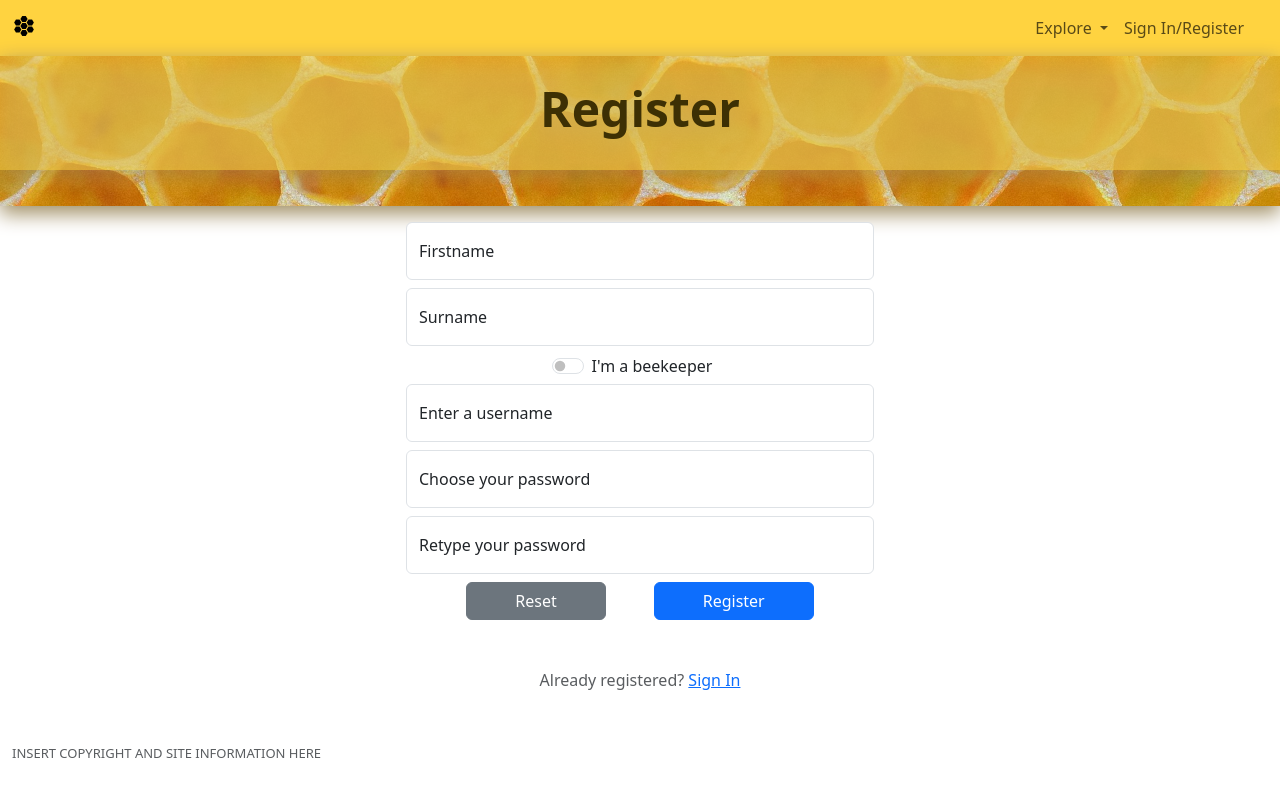
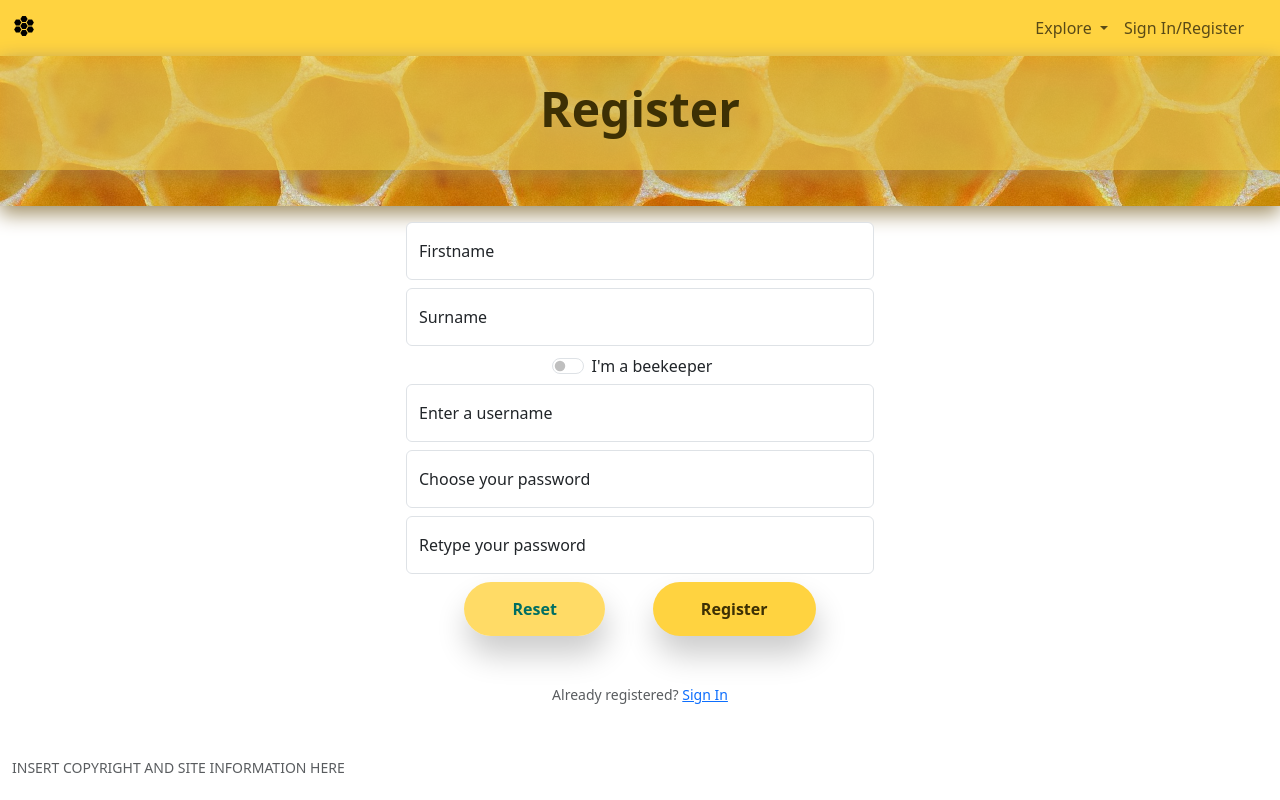
Before and after one commit to mikiburgess/MP3-Honey-Bee, a Flask app: page /register in a window 1280 px wide. Run offline with Flask 3, Linux system fonts and the light colour scheme; some libraries are stand-ins or nearby versions.

Commit message:
STYLE: Update button styling

```diff
--- a/static/css/style.css
+++ b/static/css/style.css
@@ -7,11 +7,18 @@
 /* COLOR PALETTE ------------------------------------------- */
 :root {
     --honey: #ffd340; /* #EBC000 */
-    --primary: #A18F65;
+    --lighthoney: rgb(255, 211, 64, 0.8);
+    --dark: #4A3100;
+    --green: #006E62;
+    --grey: #DFE0DF;
     --shadow: #A18F65;
+    --site-font: #3D3004;
+
+    --primary: #a18f65;
+
     --secondary: #DFE0DF;
-    --pale: #FFF9EC;
-    --site-font: #3D3004;
+    --pale: #fff9ec;
+
 }
 
 
@@ -72,6 +79,94 @@ h1, h2, h3, p {
     color: var(--site-font);
 }
 
+p, btn {
+    font-size: 14px;
+}
+
+/* .site-button-honey {
+    color: var(--site-font);
+    padding: 15px 25px;
+    border-radius: 100px;
+    background-color: var(--honey);
+    box-shadow: 2px 19px 31px rgba(0, 0, 0, 0.2);
+    font-weight: bold;
+    font-size: 16px;
+    border: 0;
+} */
+
+
+.site-button-small {
+    color: var(--site-font);
+    padding: 8px 16px;
+    background-color: var(--lighthoney);
+    box-shadow: 2px 3px 6px rgba(0, 0, 0, 0.1);
+    font-weight: bold;
+    /* font-size:medium; */
+    border: 0;
+}
+
+.btn {
+    background-color: var(--honey);
+    cursor: pointer;
+}
+.btn:hover {
+    background-color: var(--grey);
+}
+.site-button-small:hover {
+    background-color: var(--pale);
+}
+
+/* Button style adapted from https://getcssscan.com/css-buttons-examples ('button 90') */
+.site-button-primary {
+    color: var(--site-font);
+    padding: 15px 25px;
+    border-radius: 100px;
+    background-color: var(--honey);
+    box-shadow: 2px 19px 31px rgba(0, 0, 0, 0.2);
+    font-weight: bold;
+    /* font-size: 16px; */
+    border: 0;
+}
+
+.site-button-secondary {
+    color: var(--green);
+    padding: 15px 25px;
+    border-radius: 100px;
+    background-color: var(--lighthoney);
+    box-shadow: 2px 19px 31px rgba(0, 0, 0, 0.2);
+    font-weight: bold;
+    /* font-size: 16px; */
+    border: 0;
+}
+
+/* CSS */
+.button-88 {
+  display: flex;
+  align-items: center;
+  font-family: inherit;
+  font-weight: 500;
+  font-size: 16px;
+  padding: 0.7em 1.4em 0.7em 1.1em;
+  color: var(--site-font);
+  background: #ad5389;
+  background: linear-gradient(0deg, rgba(20,167,62,1) 0%, rgba(102,247,113,1) 100%);
+  border: none;
+  box-shadow: 0 0.7em 1.5em -0.5em #14a73e98;
+  letter-spacing: 0.05em;
+  border-radius: 20em;
+  cursor: pointer;
+  user-select: none;
+  -webkit-user-select: none;
+  touch-action: manipulation;
+}
+
+.button-88:hover {
+  box-shadow: 0 0.5em 1.5em -0.5em #14a73e98;
+}
+
+.button-88:active {
+  box-shadow: 0 0.3em 1em -0.5em #14a73e98;
+}
 
 /* PAGE HEADER  --------------------------------------------- */
 
--- a/templates/hive_management.html
+++ b/templates/hive_management.html
@@ -59,8 +59,8 @@
     <!-- ** OPTION BUTTONS ** -->
     <div class="container">
         <div class="d-grid gap-2 d-sm-flex justify-content-sm-center">
-            <a class="btn btn-secondary btn-sm px-4 gap-3 disabled" href="{{ url_for('placeholder') }}" role="button">Edit Hive</a>
-            <a class="btn btn-primary btn-sm px-4 gap-3" href="{{ url_for('add_hive') }}" role="button">Add New Hive</a>
+            <a class="btn site-button-secondary btn-sm px-4 gap-3" href="{{ url_for('placeholder') }}" role="button">Edit Hive</a>
+            <a class="btn site-button-primary btn-sm px-4 gap-3" href="{{ url_for('add_hive') }}" role="button">Add New Hive</a>
             <!--
             <a class="btn btn-secondary btn-sm px-4 gap-3 disabled" href="{{ url_for('placeholder') }}" role="button">View Inspection Report</a>
             <a class="btn btn-secondary btn-sm px-4 gap-3 disabled" href="{{ url_for('placeholder') }}" role="button">Record Inspection</a>
--- a/templates/hm_add_apiary.html
+++ b/templates/hm_add_apiary.html
@@ -40,8 +40,8 @@
 
                 <!-- form buttons -->
                 <div class="d-grid gap-2 gap-md-5 d-md-flex justify-content-center">
-                    <button class="btn btn-secondary px-5" type="reset">Clear Form</button>
-                    <button class="btn btn-primary px-5" type="submit">Add Apiary</button>
+                    <button class="btn site-button-secondary px-5" type="reset">Clear Form</button>
+                    <button class="btn site-button-primary px-5" type="submit">Add Apiary</button>
                 </div>
 
             </form>
--- a/templates/hm_add_hive.html
+++ b/templates/hm_add_hive.html
@@ -72,8 +72,8 @@
 
                 <!-- form buttons -->
                 <div class="d-grid gap-2 gap-md-5 d-md-flex justify-content-center">
-                    <button class="btn btn-secondary px-5" type="reset">Clear Form</button>
-                    <button class="btn btn-primary px-5" type="submit">Add Hive</button>
+                    <button class="btn site-button-secondary px-5" type="reset">Clear Form</button>
+                    <button class="btn site-button-primary px-5" type="submit">Add Hive</button>
                 </div>
 
             </form>
--- a/templates/register.html
+++ b/templates/register.html
@@ -73,8 +73,8 @@
 
             <!-- form buttons -->
             <div class="d-grid gap-2 gap-md-5 d-md-flex justify-content-center">
-                <button class="btn btn-secondary px-5" type="reset">Reset</button>
-                <button class="btn btn-primary px-5" type="submit">Register</button>
+                <button class="btn site-button-secondary px-5" type="reset">Reset</button>
+                <button class="btn site-button-primary px-5" type="submit">Register</button>
             </div>
 
             <!-- New user? Go to Register -->
--- a/templates/signin.html
+++ b/templates/signin.html
@@ -37,7 +37,7 @@
             </div>
 
             <!-- sign in button -->
-            <button class="btn btn-primary w-100 py-2" type="submit">
+            <button class="btn site-button-primary w-100 py-2" type="submit">
                 Sign In
             </button>
 
```
Also changed, not shown: templates/home.html (+6 -6 lines).
